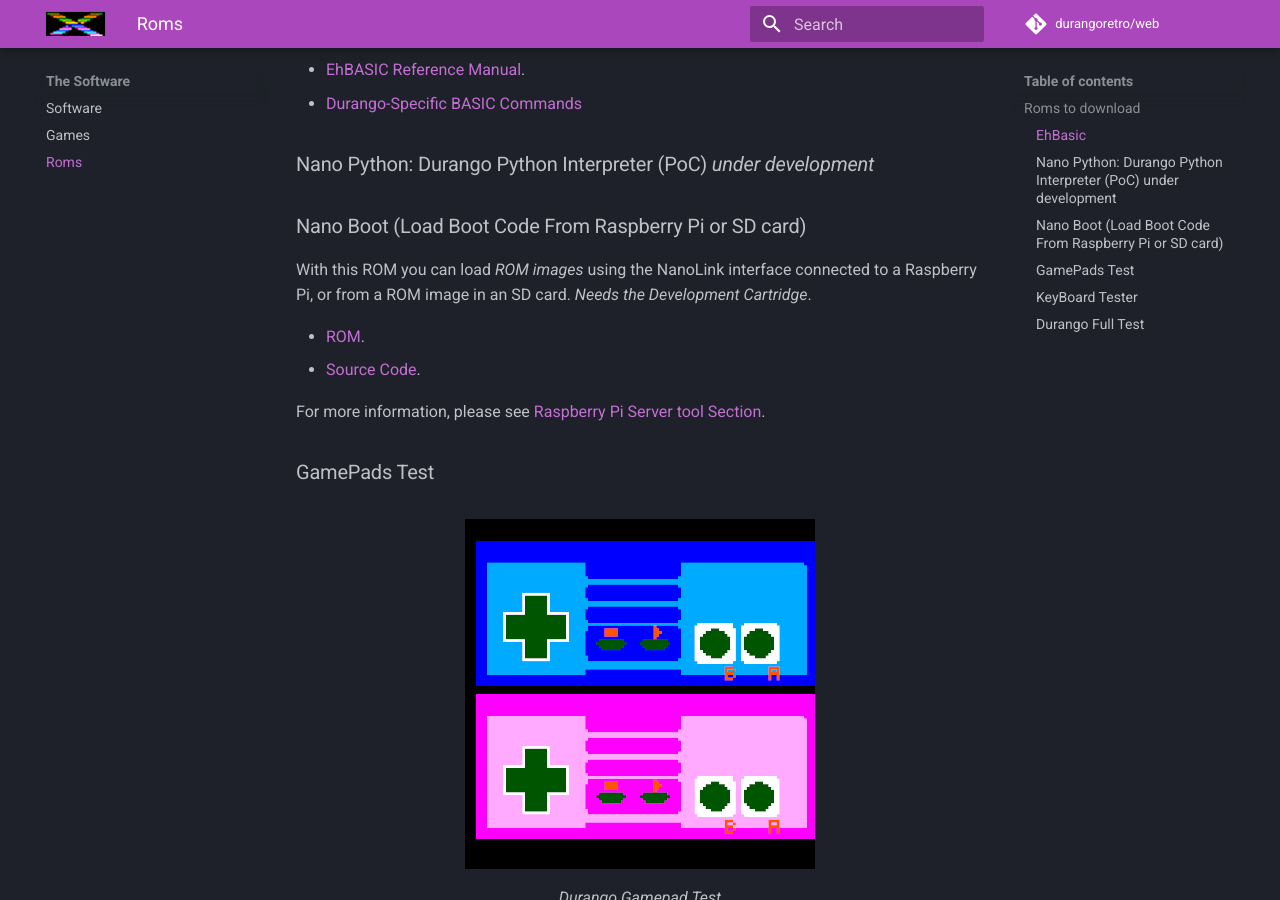
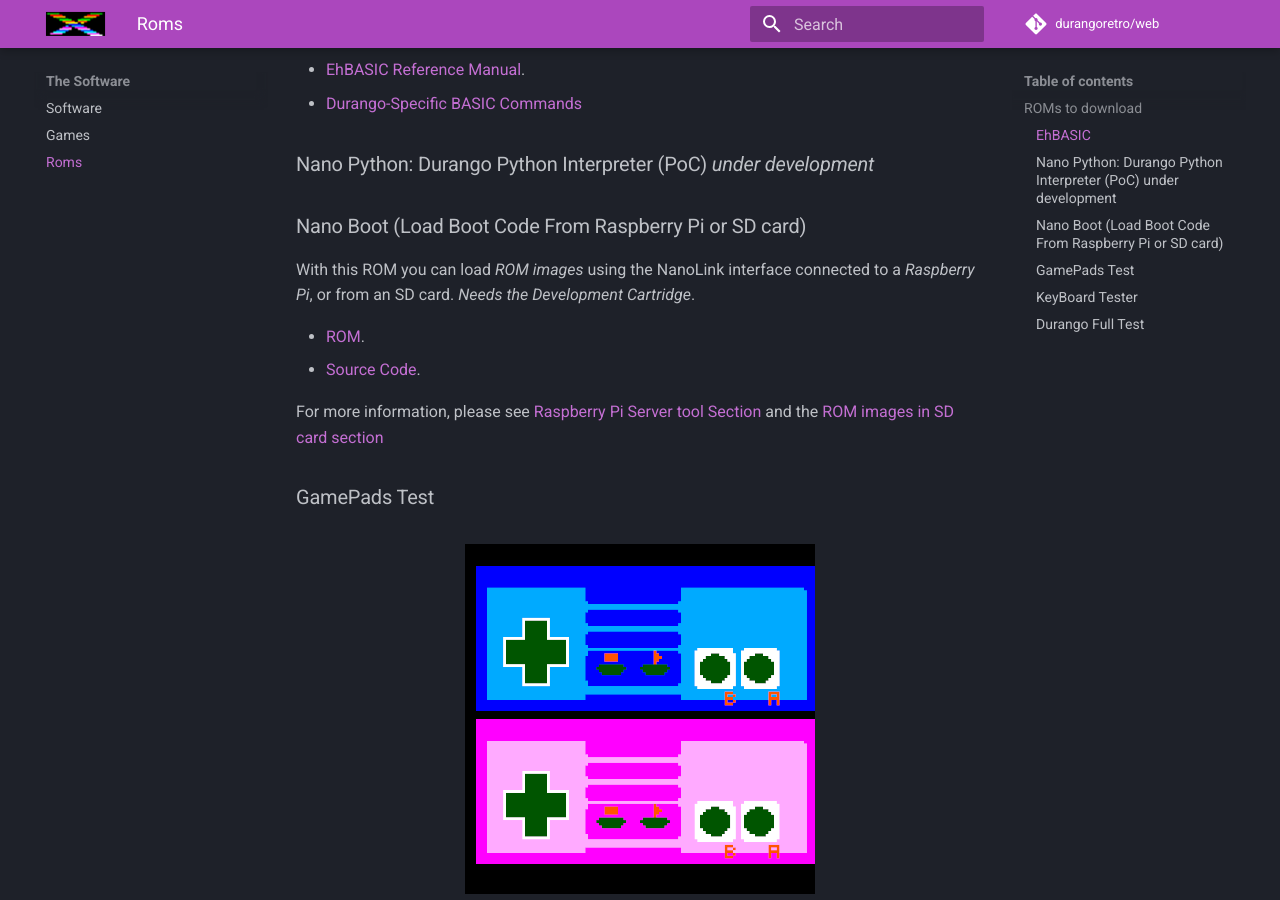
Before and after one commit to durangoretro/web, an MkDocs documentation site: the page built from docs/software/roms.md, in a window 1280 px wide and 900 px high, scrolled down 1014 px. Built offline with MkDocs 1.6.1 and Material for MkDocs 9.7.7, drawn with Linux system fonts in a browser that asks for light colours; comment, search, counter and statistics services are not loaded; some of the changed text lies outside the part shown.

Commit message:
more fixes in ROM page

```diff
--- a/docs/software/roms.md
+++ b/docs/software/roms.md
@@ -1,12 +1,12 @@
-# ROMS
+# ROMs
 
 Here you can find information about Durango's ROMs, like programs or utilities.
 
-## Roms to download
+## ROMs to download
 
 You can download the Binary ROM, or see the source code.
 
-### EhBasic
+### EhBASIC
 
 <figure markdown>
 ![Durango EhBASIC](../assets/img/basicdur.png)
@@ -29,12 +29,12 @@ More information for Ehbasic interpreter:
 
 ### Nano Boot (Load Boot Code From Raspberry Pi or SD card)
 
-With this ROM you can load _ROM images_ using the NanoLink interface connected to a Raspberry Pi, or from a ROM image in an SD card. _Needs the Development Cartridge_.
+With this ROM you can load _ROM images_ using the NanoLink interface connected to a _Raspberry Pi_, or from an SD card. _Needs the Development Cartridge_.
 
 * [ROM](../assets/bin/nanoboot.dux).
 * [Source Code](https://github.com/zuiko21/minimOS/blob/master/forge/nanoboot/rom.s).
 
-For more information, please see [Raspberry Pi Server tool Section](../tools/tools.md#raspberry-pi-durango-servernano-boot).
+For more information, please see [Raspberry Pi Server tool Section](../tools/tools.md#raspberry-pi-durango-servernano-boot) and the [ROM images in SD card section]()
 
 ### GamePads Test
 
```
